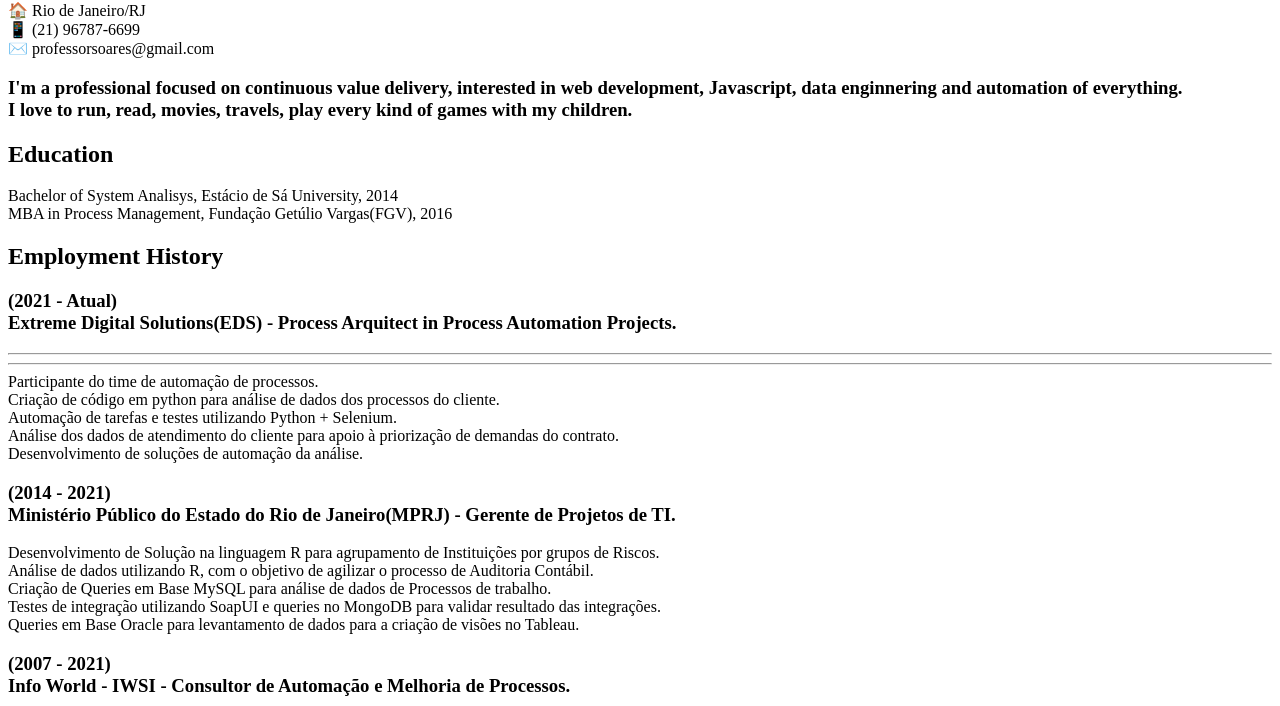
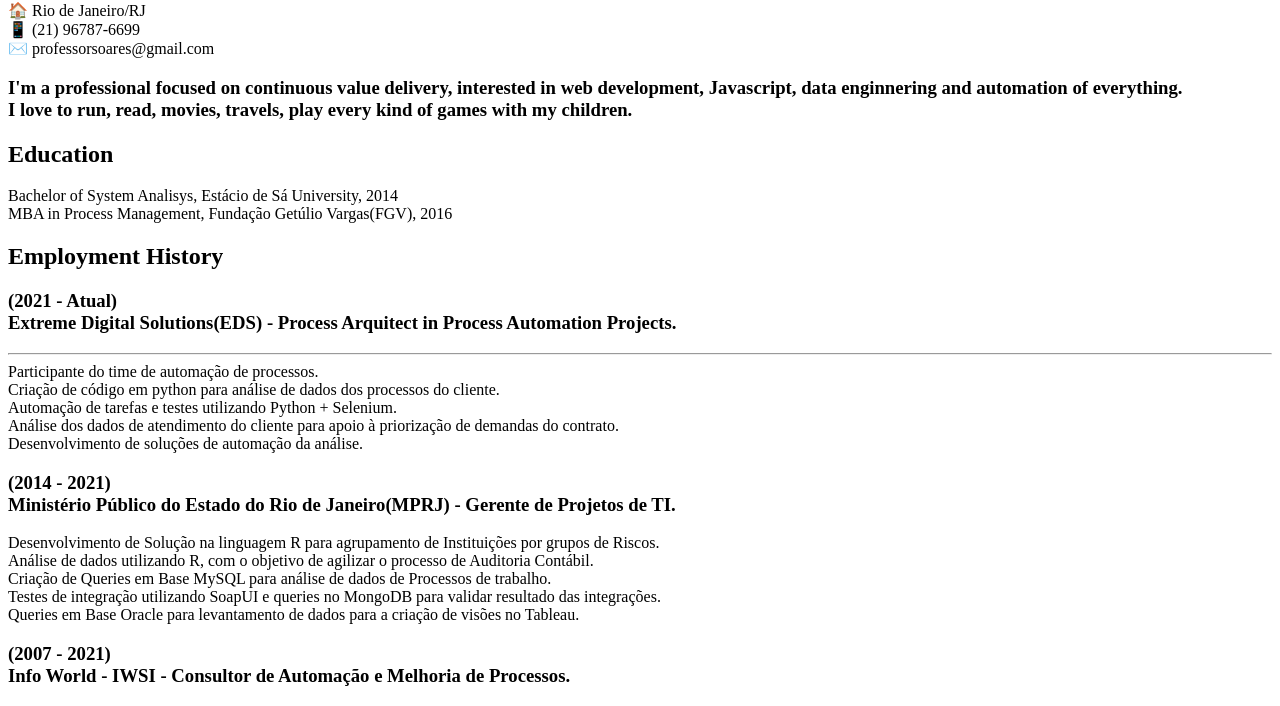
Before and after one commit to professorsoares/professorsoares.github.io, a plain HTML site: page cv_EN.html in a window 1280 px wide. Shown: the part 79-785 px from the top of the page. Drawn offline with Linux system fonts and the light colour scheme.

Commit message:
Update cv_EN.html

```diff
--- a/cv_EN.html
+++ b/cv_EN.html
@@ -17,7 +17,7 @@
 <h2>Employment History</h2>
 <h3>(2021 - Atual)<br />
 Extreme Digital Solutions(EDS) - Process Arquitect in Process Automation Projects.</h3>
- <HR><HR>
+ <HR>
 Participante do time de automação de processos.<br />
 Criação de código em python para análise de dados dos processos do cliente.<br />
 Automação de tarefas e testes utilizando Python + Selenium.<br />
```
